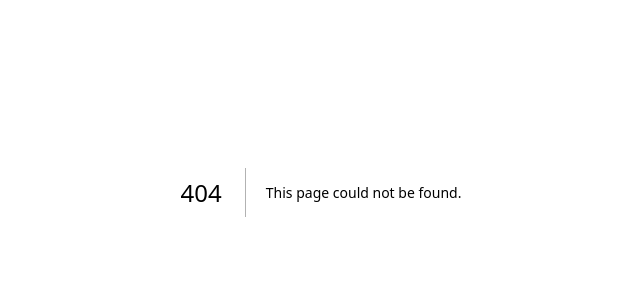
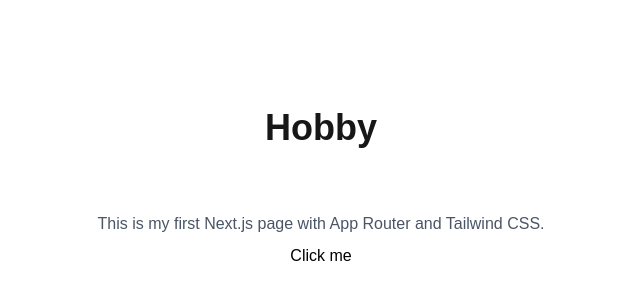
Before and after one commit to makochannnnnn/Makoto_Portfolio, a Next.js app: page /hobby in a window 1280 px wide. Before the commit this address had no page. Shown: the part 208-508 px from the top of the page, without its empty margins (319-959 px from the left). Built offline with nearby package versions, Linux system fonts and the light colour scheme.

Commit message:
initial-commit-hobby

```diff
--- /dev/null
+++ b/app/hobby/page.tsx
@@ -0,0 +1,11 @@
+export default function Hobby() {
+  //関数とか変数とか書く場所
+  return (
+    <main className="flex min-h-screen flex-col items-center justify-center p-24">
+      <h1 className="text-4xl font-bold mb-8">Hobby</h1>
+
+      <p className="mt-8 text-gray-600">This is my first Next.js page with App Router and Tailwind CSS.</p>
+      <button className="bg-white text-black p-2 rounded">Click me</button>
+    </main>
+  );
+}
--- a/app/page.tsx
+++ b/app/page.tsx
@@ -20,6 +20,7 @@ export default function Home() {
       <Link href="/technology" className="text-blue-500 hover:underline mt-4">技術</Link>
       <Link href="/contact" className="text-blue-500 hover:underline mt-4">お問い合わせ</Link>
       <Link href="/interests" className="text-blue-500 hover:underline mt-4">興味</Link>
+      <Link href="/hobby" className="text-blue-500 hover:underline mt-4">趣味</Link>
       <button className="bg-white text-black p-2 rounded">Click me</button>
     </main>
   );
```
